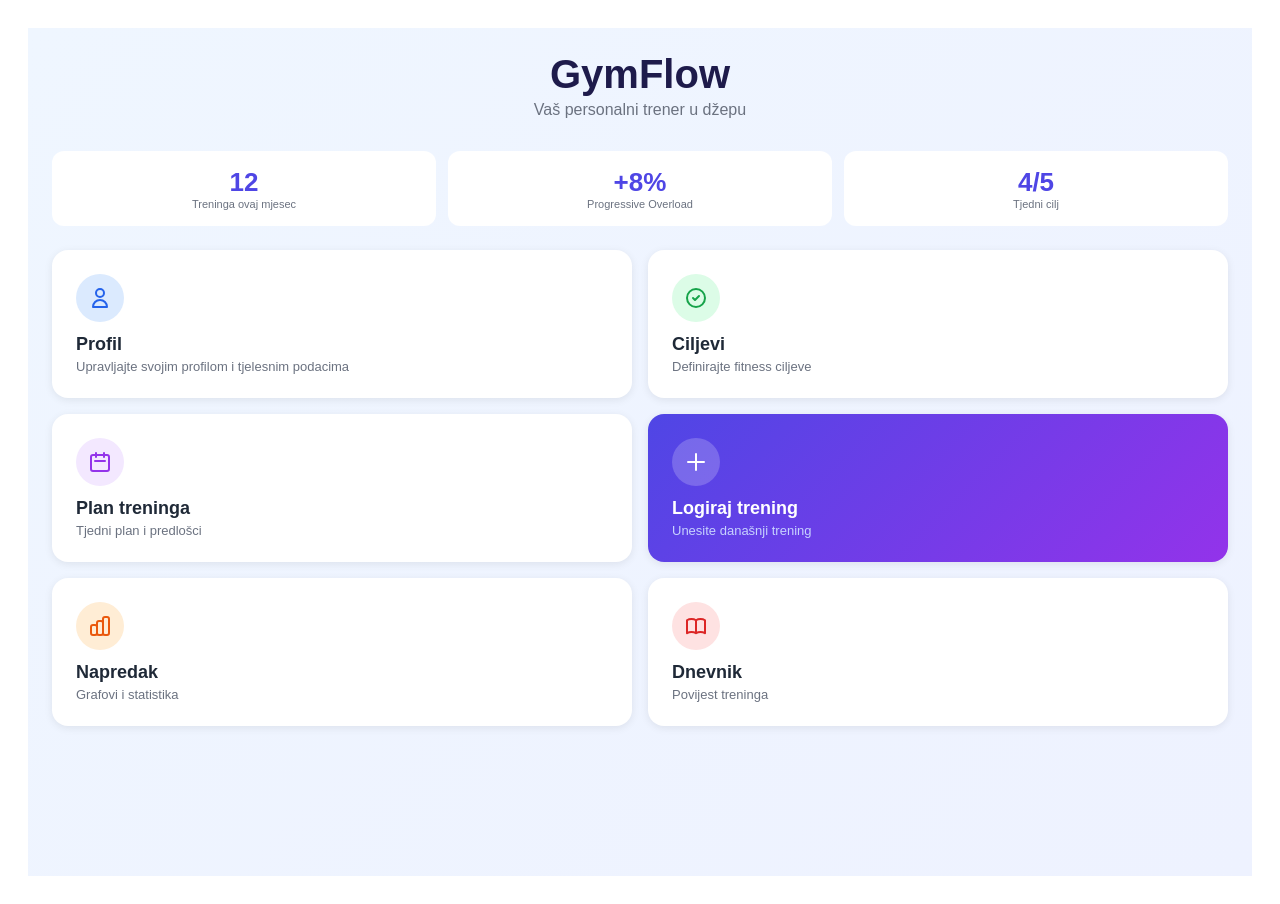
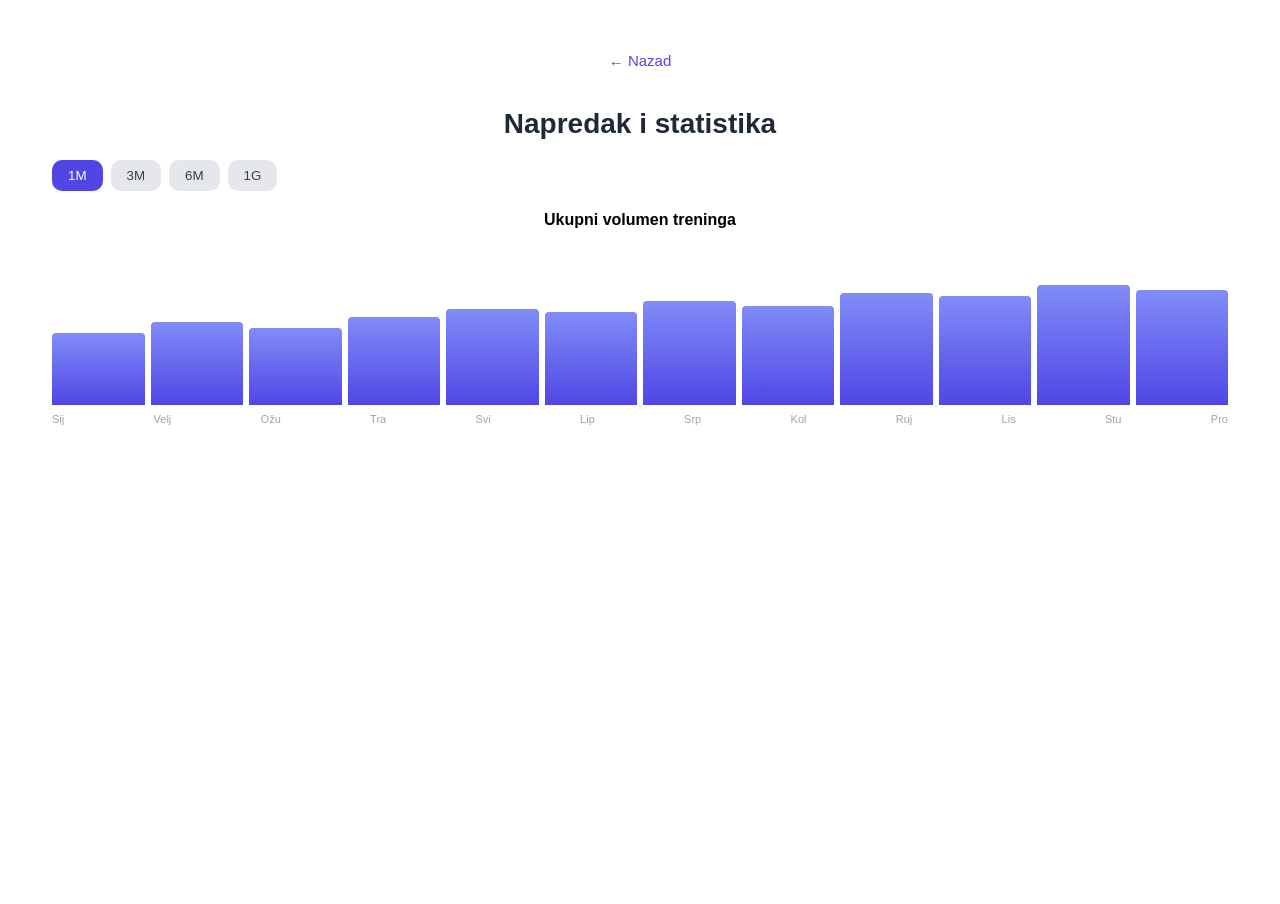
Before and after one commit to brkmika/gymflow, a Vue app in the folder vue-GymFlow/: page /napredak in a window 1280 px wide. Built offline with nearby package versions, Linux system fonts and the light colour scheme.

Commit message:
gotov ProfileView i krenuo sam pocetnu logiku ProgressView

```diff
--- a/vue-GymFlow/src/router/index.js
+++ b/vue-GymFlow/src/router/index.js
@@ -1,6 +1,7 @@
 import { createRouter, createWebHistory } from 'vue-router'
 import HomeView from '../views/HomeView.vue'
 import ProfileView from '../views/ProfileView.vue'
+import ProgressView from '../views/ProgressView.vue'
 
 
 const routes = [
@@ -9,7 +10,7 @@ const routes = [
     { path: '/ciljevi', component: HomeView},
     { path: '/plan-treninga', component: HomeView},
     { path: '/logiraj-trening', component: HomeView},
-    { path: '/napredak', component: HomeView},
+    { path: '/napredak', component: ProgressView},
     { path: '/dnevnik', component: HomeView},
 ]
 
--- a/vue-GymFlow/src/views/ProfileView.vue
+++ b/vue-GymFlow/src/views/ProfileView.vue
@@ -20,11 +20,11 @@
     <h3> Tjelesni podaci </h3>
     <div class="form-group">
         <label> Težina (kg) </label>
-        <input type="number" v-model="tezina" placeholder="npr. 80" />
+        <input type="number" v-model="tezina" placeholder="npr. 80" min="30" max="300" />
     </div>
     <div class="form-group">
         <label> Visina (cm) </label>
-        <input type="number" v-model="visina" placeholder="npr. 180" />
+        <input type="number" v-model="visina" placeholder="npr. 180" min="100" max="250" />
     </div>
     <div class="form-group">
         <label> Godine </label>
@@ -33,6 +33,7 @@
     <div class="bmi-box" v-if="bmi">
         <div class="bmi-label">BMI</div>
         <div class="bmi-value"> {{  bmi  }}</div>
+        <div class="bmi-status"> {{ bmiStatus }}</div>
    </div>
    </div>
 
@@ -41,6 +42,7 @@
    </template>
 
 <script setup>
+
 import { useRouter } from 'vue-router';
 import { ref, computed } from 'vue';
 const router = useRouter();
@@ -58,6 +60,16 @@ const bmi = computed(() => {
     const visina_m = visina.value / 100; // pretvaranje cm u m
     return (tezina.value / (visina_m * visina_m)).toFixed(1)
 });
+
+// BMI Status
+const bmiStatus = computed(() => {
+    if(!bmi.value) return ''
+    if(bmi.value < 18.5) return "Ispod normalne težine"
+    if(bmi.value < 25) return "Normalna težina"
+    if(bmi.value < 30) return "Prekomjerna težina"
+    return "Pretilost"
+})
+
 
 </script>
 
@@ -153,5 +165,15 @@ const bmi = computed(() => {
 }
 
 
-/* dodaj bmi-status tekst ispo (normalno, prekomjerno itd) */
+/* BMI status stilovi */
+.bmi-status {
+    font-size: 12px;
+    color: #6b7280;
+    margin-top: 4px;
+}
+
+.form-group input:focus {
+    border-color: #4f46e5;
+    box-shadow: 0 0 0 3px rgba(79,70,229,0.1);
+}
 </style>
--- /dev/null
+++ b/vue-GymFlow/src/views/ProgressView.vue
@@ -0,0 +1,134 @@
+<script setup>
+import { useRouter } from 'vue-router';
+import { ref } from 'vue';
+
+const router = useRouter();
+
+const periods = ['1M', '3M', '6M', '1G'];
+const selectedPeriod = ref('1M');
+
+const chartLabels = ['Sij', 'Velj', 'Ožu', 'Tra', 'Svi', 'Lip', 'Srp', 'Kol', 'Ruj', 'Lis', 'Stu', 'Pro'];
+const chartBars = ref([
+    { height: 45 }, { height: 52}, { height: 48},
+    { height: 55 }, { height: 60}, { height: 58},
+    { height: 65 }, { height: 62}, { height: 70},
+    { height: 68 }, { height: 75}, { height: 72},
+])
+// ovisno o selectedPeriod treba pokazivati drugcije podatke -> to sljedeci put
+</script>
+
+<template>
+
+    <div class="progress-view">
+        <button class ="back-btn" @click="router.push('/')">← Nazad</button>
+        <h2> Napredak i statistika</h2>
+
+        <div class="period-selector">
+            <button v-for="p in periods"
+            :key="p"
+            :class="{ active: selectedPeriod === p }"
+            @click="selectedPeriod = p">
+                {{ p }}
+            </button>
+        </div>
+
+        <div class="chart-card">
+            <h3> Ukupni volumen treninga</h3>
+            <div class="bar-chart">
+                <div v-for="(bar, idx) in chartBars"
+                :key="idx"
+                class="bar-wrapper">
+                <div class="bar"
+                :style="{ height: bar.height + '%' }">
+                </div>
+            </div>
+        </div>
+                <div class="chart-labels">
+                    <span v-for="label in chartLabels"
+                    :key="label">
+                    {{ label }}
+                    </span>
+                </div>
+        </div>
+     </div>
+</template>
+
+
+<style scoped>
+
+.progress-view {
+    padding: 24px;
+    min-height: 100vh;
+}
+
+.back-btn {
+    background: none;
+    border: none;
+    color: #4f46e5;
+    font-size: 15px;
+    margin-bottom: 16px;
+    padding: 0;
+}
+
+h2 {
+    font-size: 28px;
+    font-weight: 700;
+    color: #1f2937;
+    margin-bottom: 20px;
+}
+
+.period-selector {
+    display: flex;
+    gap: 8px;
+    margin-bottom: 20px;
+}
+
+.period-selector button {
+    padding: 8px 16px;
+    border-radius: 10px;
+    border: none;
+    background: #e5e7eb;
+    color: #374151;
+    cursor: pointer;
+}
+
+.period-selector button.active {
+    background: #4f46e5;
+    color: white;
+}
+
+.chart-card h3 {
+    font-size: 16px;
+    font-weight: 600;
+    margin-bottom: 16px;
+}
+
+.bar-chart {
+    height: 160px;
+    display: flex;
+    align-items: flex-end;
+    gap: 6px;
+}
+
+.bar-wrapper {
+    flex: 1;
+    height: 100%;
+    display: flex;
+    align-items: flex-end;
+}
+
+.bar {
+    width: 100%;
+    background: linear-gradient(to top, #4f46e5, #818cf8);
+    border-radius: 4px 4px 0 0;
+}
+
+.chart-labels {
+    display: flex;
+    justify-content: space-between;
+    margin-top: 8px;
+    font-size: 11px;
+    color: #9ca3af;
+}
+
+</style>
```
